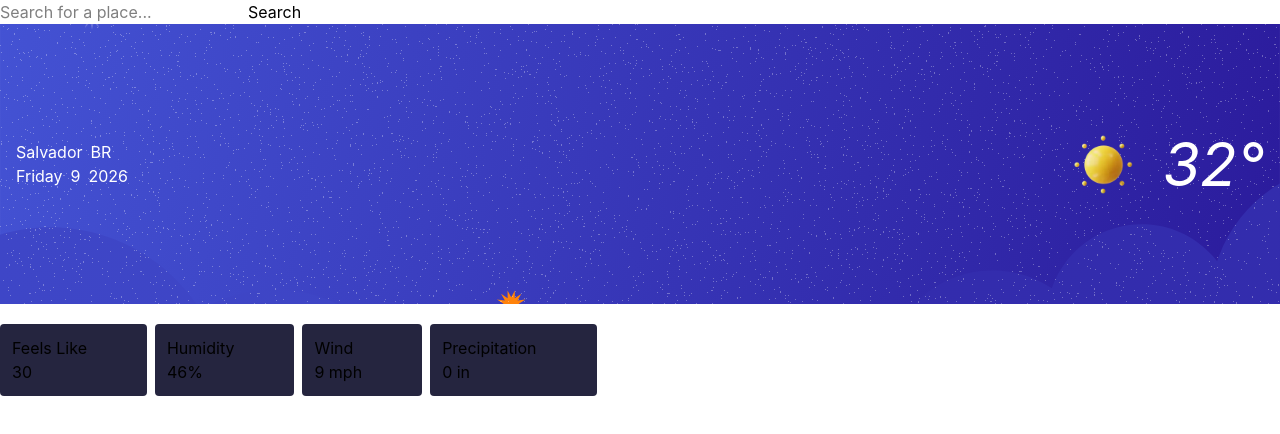
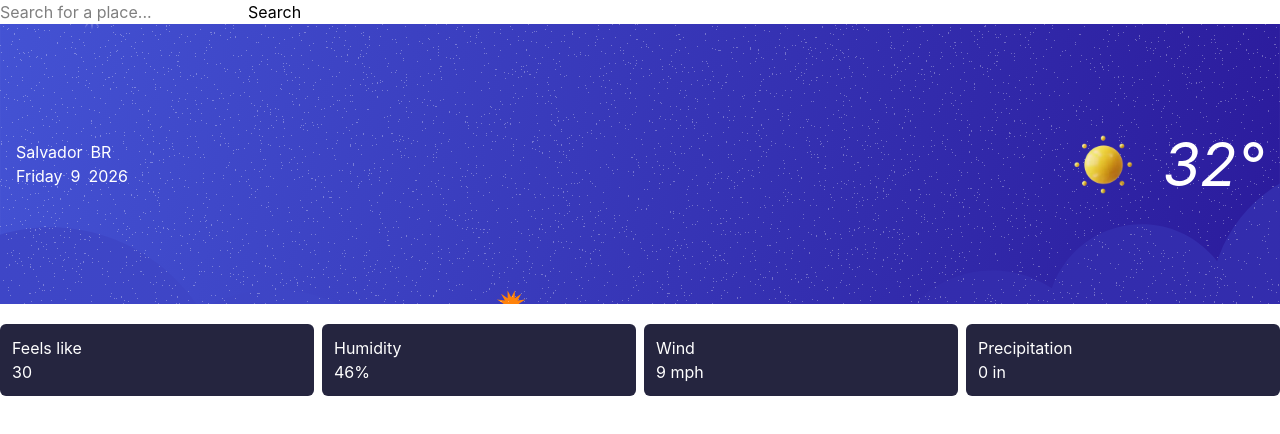
Before and after one commit to 1Helder/weather-app, a React (Vite) app: page / in a window 1280 px wide. Shown: the top 434 px of the page. Built offline with nearby package versions, Linux system fonts and the light colour scheme.

Commit message:
Criação do componente StatCard e modificações no WeatherCard

```diff
--- /dev/null
+++ b/src/components/StatCard.jsx
@@ -0,0 +1,12 @@
+import React from 'react'
+
+const StatCard = ({label, value}) => {
+  return (
+    <div className='bg-[#25253F] text-white rounded-md p-3 flex-1'>
+        <p>{label}</p>
+        <p>{value}</p>
+    </div>
+  )
+}
+
+export default StatCard
--- a/src/components/WeatherCard.jsx
+++ b/src/components/WeatherCard.jsx
@@ -1,6 +1,7 @@
 import React from 'react'
 import bgTodayLarge from '../assets/bg-today-large.svg'
 import iconSunny from '../assets/icon-sunny.webp'
+import StatCard from './StatCard'
 
 const WeatherCard = ({weather, city, country, weekDay, monthDay, year, feelsLike, humidity, wind, precipitation}) => {
   return (
@@ -33,25 +34,11 @@ const WeatherCard = ({weather, city, country, weekDay, monthDay, year, feelsLike
       </div>
 
       <div className='flex gap-2 mt-5'>
-        <div className='bg-[#25253F] rounded-sm p-3 pr-15'>
-          <p>Feels Like</p>
-          <p>{feelsLike}</p>
-        </div>
 
-        <div className='bg-[#25253F] rounded-sm p-3 pr-15'>
-          <p>Humidity</p>
-          <p>{humidity}</p>
-        </div>
-
-        <div className='bg-[#25253F] rounded-sm p-3 pr-15'>
-          <p>Wind</p>
-          <p>{wind}</p>
-        </div>
-
-        <div className='bg-[#25253F] rounded-sm p-3 pr-15'>
-          <p>Precipitation</p>
-          <p>{precipitation}</p>
-        </div>
+        <StatCard label="Feels like" value={feelsLike}/>
+        <StatCard label="Humidity" value={humidity}/>
+        <StatCard label="Wind" value={wind}/>
+        <StatCard label="Precipitation" value={precipitation}/>
 
       </div>
 
```
